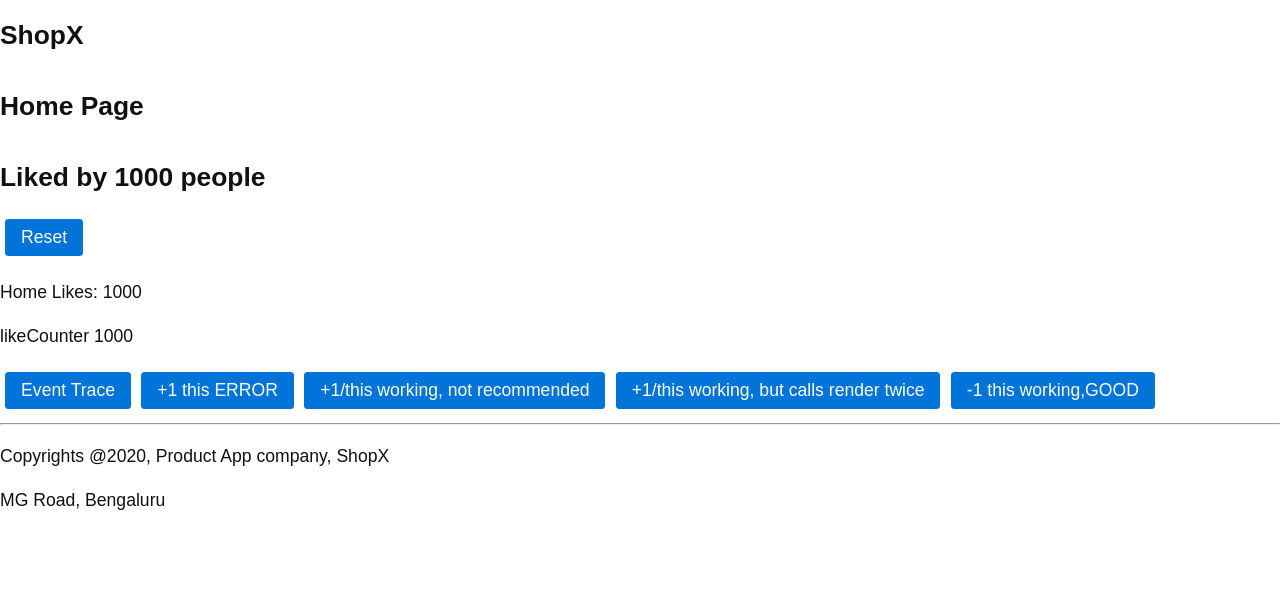
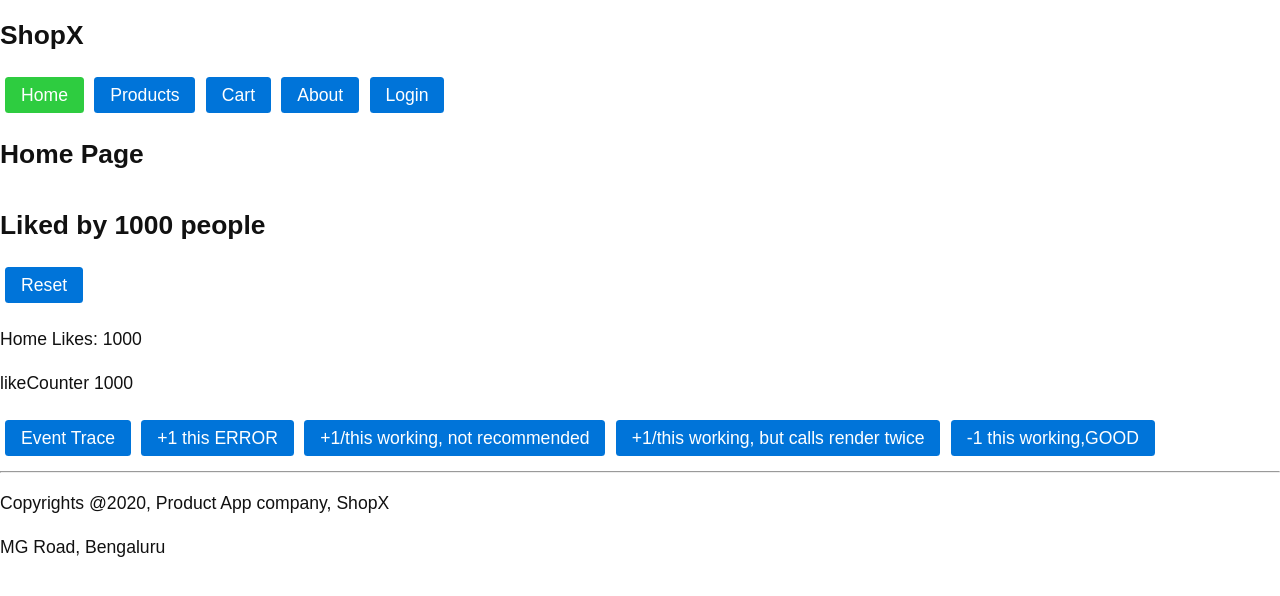
Before and after one commit to nodesense/cgi-react-2020, a React (Create React App) app: page / in a window 1280 px wide. Shown: the top 596 px of the page. Built offline with nearby package versions, Linux system fonts and the light colour scheme.

Commit message:
nav example

```diff
--- a/src/app/components/Header.js
+++ b/src/app/components/Header.js
@@ -1,5 +1,7 @@
 // Header.js
 import React from 'react';
+
+import {NavLink} from 'react-router-dom';
 
 // parent to child communication
 // using props - properties
@@ -16,6 +18,16 @@ function Header(props) {
     return (
         <div>
             <h2>{props.appTitle}</h2>
+
+            {/* NavLink also match starts with patten
+                use exact to force exactly equal to - default path
+            */}
+
+            <NavLink to="/" exact className="button"  activeClassName="success" > Home </NavLink>
+            <NavLink to="/products" className="button" activeClassName="success"> Products </NavLink>
+            <NavLink to="/cart" className="button"  activeClassName="success" > Cart </NavLink>
+            <NavLink to="/about" className="button" activeClassName="success"> About </NavLink>
+            <NavLink to="/login" className="button" activeClassName="success"> Login </NavLink>
         </div>
     )
 }
--- a/src/app/pages/About.js
+++ b/src/app/pages/About.js
@@ -1,5 +1,7 @@
 // About.js
 import React from 'react';
+
+import {Link} from 'react-router-dom';
 
 // n => (n * n)
 
@@ -22,6 +24,14 @@ const About = ({ founders, branches:{headOffice, branchOffice} }) => (
 
         <p>Head Office {headOffice.city}</p>
         <p>Branch Office {branchOffice.city}</p>
+
+        {/* use Link or NavLink to move from one page to another page : SPA
+            do'nt use <a href, as it will leave the page */}
+        <Link to="/cart">Cart</Link>
+            <br />
+        {/* DONT DO THIS a href, it will break SPA, send request to server */}
+        <a href="/cart"> a href Cart Req to server/bad part </a>
+
     </div>
 )
 
```
